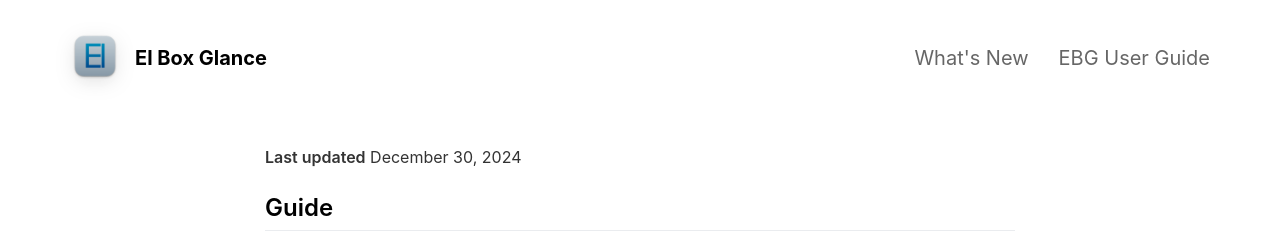
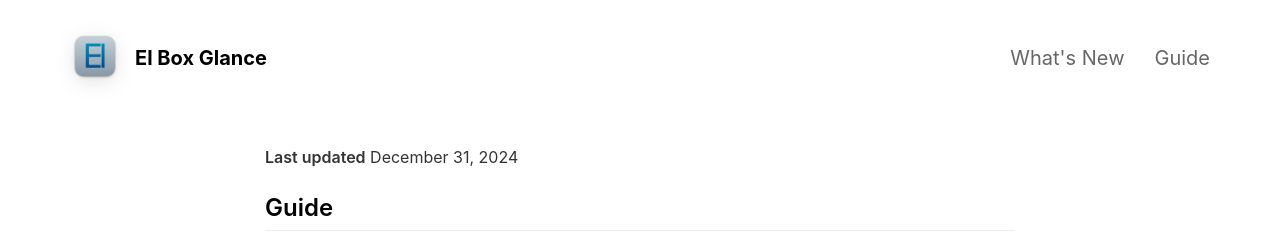
Before and after one commit to i3bit/ebg, a Jekyll site: the page built from _pages/guide.md, in a window 1280 px wide. Shown: the top 250 px of the page. Built offline with Jekyll 4.4.1, drawn with Linux system fonts in a browser that asks for light colours; nearby versions of some CDN libraries.

Commit message:
Update guide.md

```diff
--- a/_pages/guide.md
+++ b/_pages/guide.md
@@ -1,11 +1,11 @@
 ---
 layout: page
-title: EBG User Guide
+title: Guide
 include_in_header: true
 ---
 
 **Last updated**
-December 30, 2024
+December 31, 2024
 
 ## Guide
 This guide explains the basic operations of EBG: El Box Glance.
```
